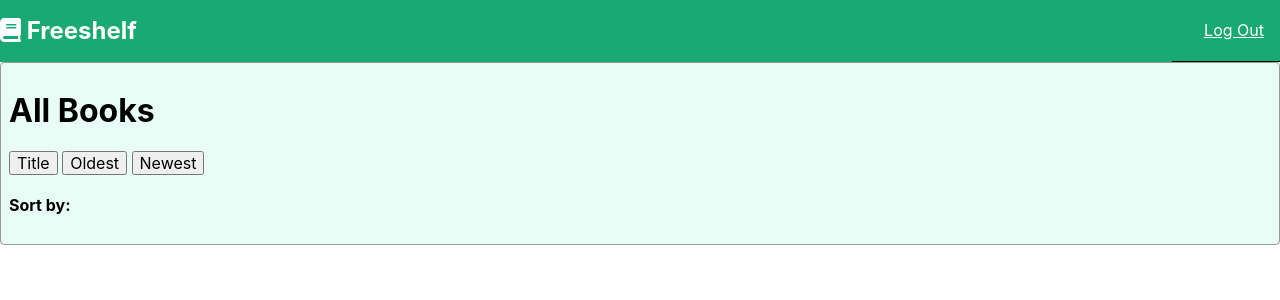
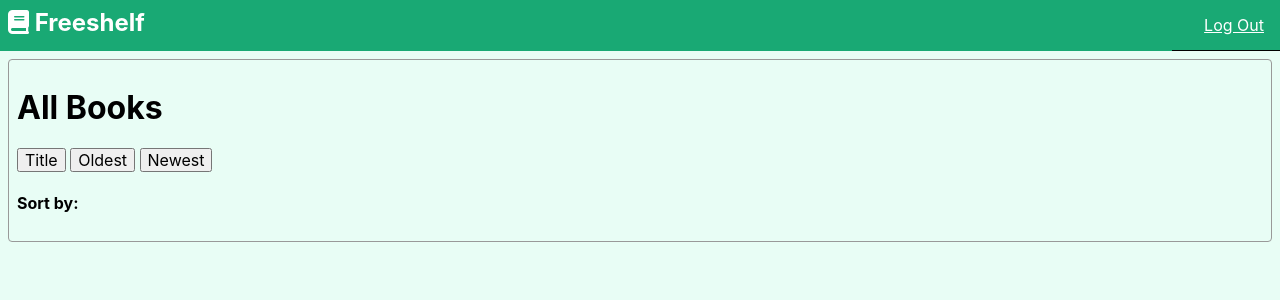
Before and after one commit to Tedfulk/freeshelf, a Django app: page /title in a window 1280 px wide. Shown: the top 300 px of the page. Run offline with Django 3.2, Linux system fonts and the light colour scheme; the visitor is signed in with stand-in values (Sample User, id 1); data that the repository does not hold is empty.

Commit message:
step 3 done

```diff
--- a/templates/base.html
+++ b/templates/base.html
@@ -10,10 +10,10 @@
 <link rel="stylesheet" href="https://unpkg.com/tachyons@4.12.0/css/tachyons.min.css" />
 <link rel="stylesheet" href="https://cdnjs.cloudflare.com/ajax/libs/font-awesome/6.0.0/css/all.min.css" />
 </head>
-<body class="sans-serif">
+<body class="sans-serif br2 b--silver bg-washed-green">
   <header class="header bg-green b--white-10 flex justify-between">
     <a href={% url "home" %} class="f3 lh-title white items-center no-underline">
-      <h1 class="f3 lh-title white items-center"><i class="fa fa-book" aria-hidden="true"></i> Freeshelf</h1>
+      <h1 class="f3 lh-title white items-center ma2"><i class="fa fa-book" aria-hidden="true"></i> Freeshelf</h1>
     </a>
     <nav class="flex bb">
       <div class="flex-grow pa3 flex items-center">
@@ -29,7 +29,7 @@
 
   </header>
 
- <div class="br2 b--silver bg-washed-green">
+ <div class="bg-washed-green ma2">
   {% block content %}
   {% endblock %}
  </div>
--- a/templates/book_detail.html
+++ b/templates/book_detail.html
@@ -1,5 +1,4 @@
 {% extends "base.html" %}
-
 {% block content %}
 
 {% if book.title %}
@@ -13,10 +12,11 @@
 </div>
 {% endif %}
 {% if book.description %}
-<div class="flex">
+<div class="ba bw1 pa2">
  <p>Description:</p>
  <p>{{ book.description }}</p>
 </div>
+
 {% endif %}
 
 {% endblock %}
```
